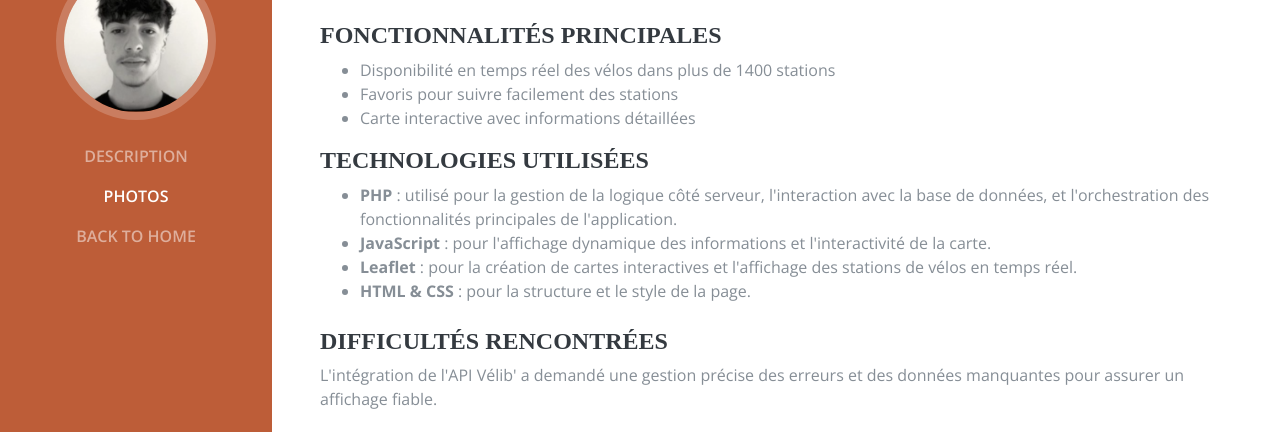
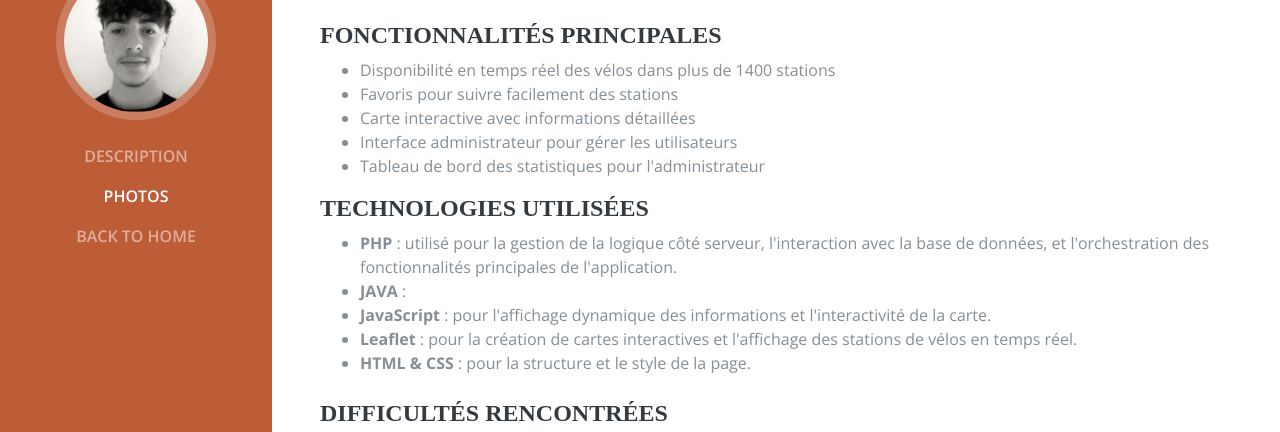
Before and after one commit to ThomasPaul01/PortFolio, a website: page template/veliko.html in a window 1280 px wide. Shown: the part 295-727 px from the top of the page. Drawn offline with nearby package versions, Linux system fonts and the light colour scheme; a web font is replaced by a local one.

Commit message:
edit tableau de synthèse

```diff
--- a/template/veliko.html
+++ b/template/veliko.html
@@ -141,11 +141,14 @@
                         <li>Disponibilité en temps réel des vélos dans plus de 1400 stations</li>
                         <li>Favoris pour suivre facilement des stations</li>
                         <li>Carte interactive avec informations détaillées</li>
+                        <li>Interface administrateur pour gérer les utilisateurs</li>
+                        <li>Tableau de bord des statistiques pour l'administrateur</li>
                     </ul>
 
                     <h4>Technologies Utilisées</h4>
                     <ul>
                         <li><strong>PHP</strong> : utilisé pour la gestion de la logique côté serveur, l'interaction avec la base de données, et l'orchestration des fonctionnalités principales de l'application.</li>
+                        <li><strong>JAVA</strong> : </li>
                         <li><strong>JavaScript</strong> : pour l'affichage dynamique des informations et l'interactivité de la carte.</li>
                         <li><strong>Leaflet</strong> : pour la création de cartes interactives et l'affichage des stations de vélos en temps réel.</li>
                         <li><strong>HTML & CSS</strong> : pour la structure et le style de la page.</li>
```
Also changed, not shown: index.html (+2 -2 lines), 2 other files.
